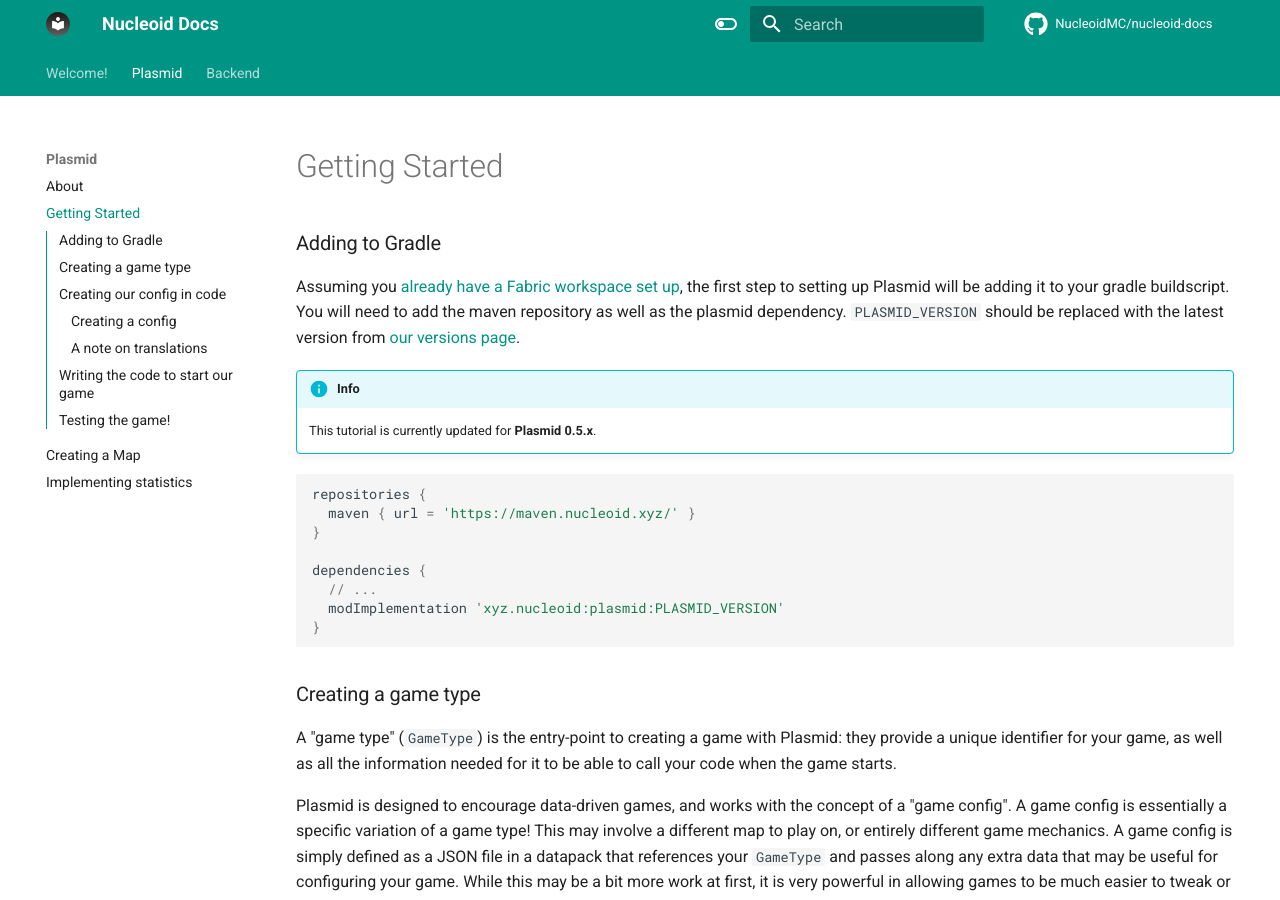
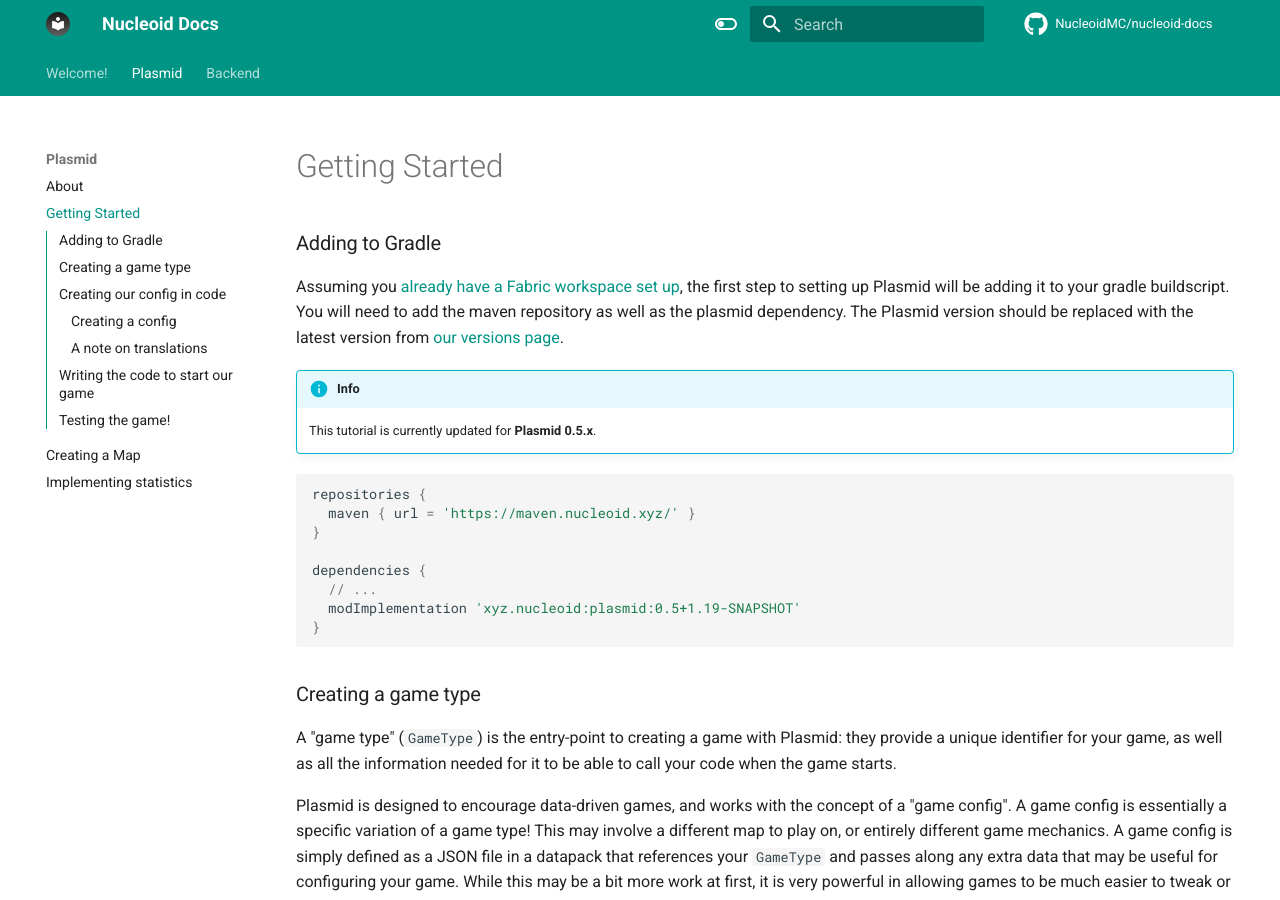
Before and after one commit to NucleoidMC/nucleoid-docs, an MkDocs documentation site: the page built from docs/plasmid/getting-started.md, in a window 1280 px wide and 900 px high. Built offline with MkDocs 1.6.1 and Material for MkDocs 9.7.7, drawn with Linux system fonts in a browser that asks for light colours; comment, search, counter and statistics services are not loaded; some of the changed text lies outside the part shown.

Commit message:
Plasmid: Update "Getting Started" for 1.19

````diff
--- a/docs/plasmid/getting-started.md
+++ b/docs/plasmid/getting-started.md
@@ -1,7 +1,7 @@
 # Getting Started
 
 ### Adding to Gradle
-Assuming you [already have a Fabric workspace set up](https://fabricmc.net/wiki/tutorial:setup), the first step to setting up Plasmid will be adding it to your gradle buildscript. You will need to add the maven repository as well as the plasmid dependency. `PLASMID_VERSION` should be replaced with the latest version from [our versions page](https://nucleoid.xyz/use).
+Assuming you [already have a Fabric workspace set up](https://fabricmc.net/wiki/tutorial:setup), the first step to setting up Plasmid will be adding it to your gradle buildscript. You will need to add the maven repository as well as the plasmid dependency. The Plasmid version should be replaced with the latest version from [our versions page](https://nucleoid.xyz/use).
 
 !!! info
 	This tutorial is currently updated for **Plasmid 0.5.x**.
@@ -13,7 +13,7 @@
 
 dependencies {
   // ...
-  modImplementation 'xyz.nucleoid:plasmid:PLASMID_VERSION'
+  modImplementation 'xyz.nucleoid:plasmid:0.5+1.19-SNAPSHOT'
 }
 ```
 
````
Also changed, not shown: other parts of docs/plasmid/getting-started.md (+2 -2 lines).
